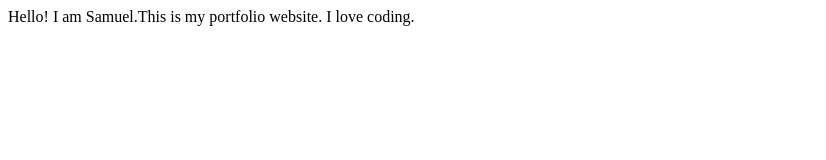
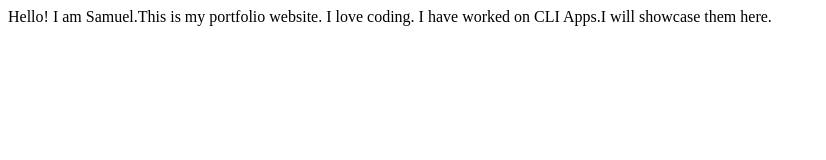
Before and after one commit to samuelannepogu/samuelsite, a plain HTML site: page index.html in a window 1280 px wide. Shown: the whole page, without its empty margins (0-826 px from the left). Drawn offline with Linux system fonts and the light colour scheme.

Commit message:
update add project details

```diff
--- a/index.html
+++ b/index.html
@@ -9,5 +9,7 @@
 <body>
     Hello! I am Samuel.This is my portfolio website.
     I love coding.
+
+    I have worked on CLI Apps.I will showcase them here.
 </body>
 </html>
```
